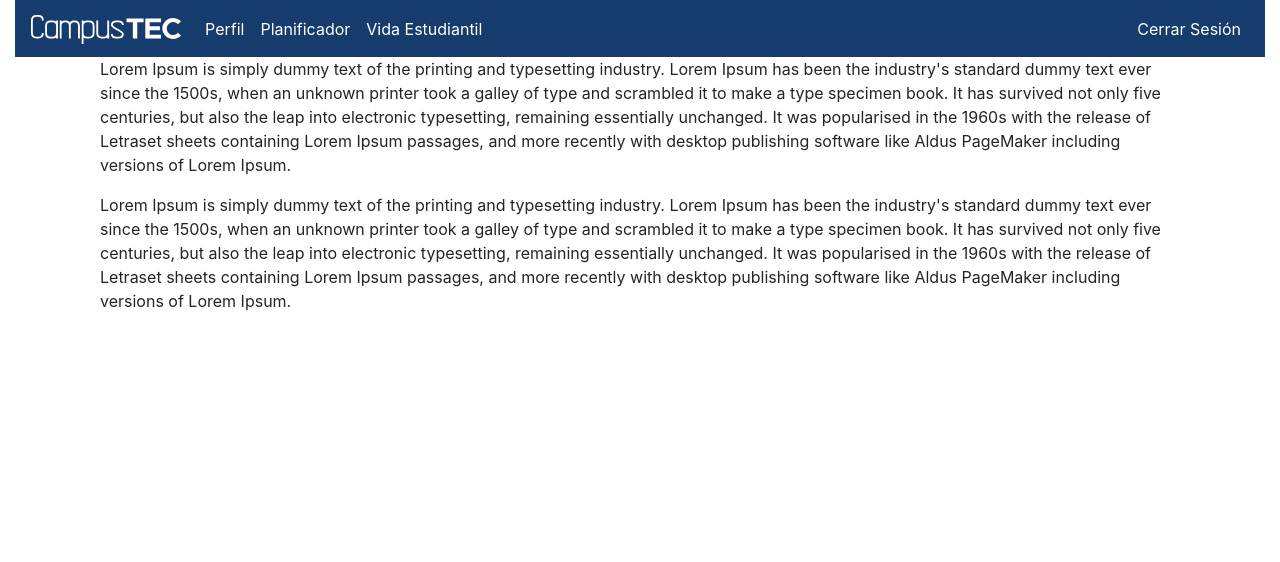
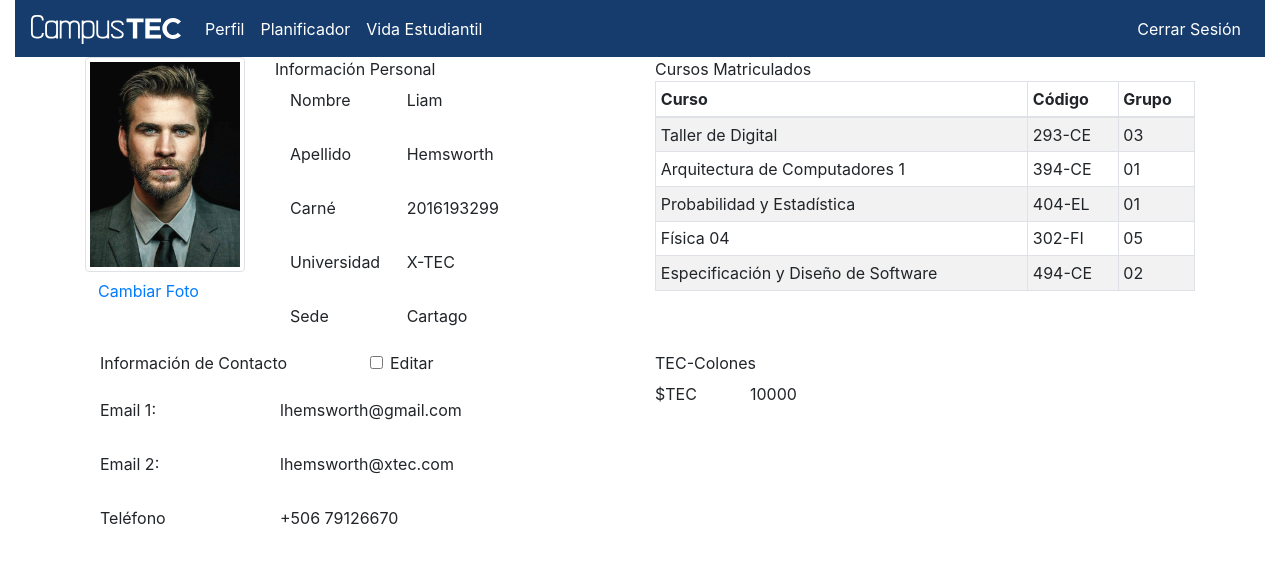
Before and after one commit to VOID07/Campus-TEC, a React (Create React App) app in the folder front-end/: page /profile in a window 1280 px wide. Shown: the top 562 px of the page. Built offline with nearby package versions, Linux system fonts and the light colour scheme.

Commit message:
version estatica

```diff
--- a/front-end/src/componets/perfil-estudiante/index.jsx
+++ b/front-end/src/componets/perfil-estudiante/index.jsx
@@ -1,17 +1,18 @@
 import React from "react";
 import Container from "react-bootstrap/Container";
 import Row from 'react-bootstrap/Row';
-import Col from 'react-bootstrap/Col'
-import Form from "react-bootstrap/Form";
-import Button from "react-bootstrap/Button";
-import Card from "react-bootstrap/Card";
-import Navbar from "react-bootstrap/Navbar";
+import Col from 'react-bootstrap/Col';
+import Table from 'react-bootstrap/Table';
+import Image from 'react-bootstrap/Image';
+import Button from 'react-bootstrap/Button';
+import Form from 'react-bootstrap/Form';
 import { connect } from "react-redux";
 import { Redirect } from "react-router-dom";
 
 import { setUserPass } from "./../../store/tipo_usuario/action";
 import "./perfil-estudiante.css";
 import logo from "../../img/logo.svg";
+import liam from "../../img/liam.jpg";
 import { NavigationBar } from "../NavigationBar";
 import postUserPassEstudiante from "./../../queries/axios";
 
@@ -38,16 +39,170 @@ class PerfilEstudiante extends React.Component {
           <NavigationBar/>
 
           <Container>
-              <Col>
-                  <p>
-                      Lorem Ipsum is simply dummy text of the printing and typesetting industry. Lorem Ipsum has been the industry's standard dummy text ever since the 1500s, when an unknown printer took a galley of type and scrambled it to make a type specimen book. It has survived not only five centuries, but also the leap into electronic typesetting, remaining essentially unchanged. It was popularised in the 1960s with the release of Letraset sheets containing Lorem Ipsum passages, and more recently with desktop publishing software like Aldus PageMaker including versions of Lorem Ipsum.
-                  </p>
+            <Row>
+              <Col md={{ span: 2}}>
+                <div><Image src={liam} thumbnail /></div>
+                <div><Button variant="link">Cambiar Foto</Button>{' '}</div>
               </Col>
-              <Col>
-                  <p>
-                      Lorem Ipsum is simply dummy text of the printing and typesetting industry. Lorem Ipsum has been the industry's standard dummy text ever since the 1500s, when an unknown printer took a galley of type and scrambled it to make a type specimen book. It has survived not only five centuries, but also the leap into electronic typesetting, remaining essentially unchanged. It was popularised in the 1960s with the release of Letraset sheets containing Lorem Ipsum passages, and more recently with desktop publishing software like Aldus PageMaker including versions of Lorem Ipsum.
-                  </p>
+              <Col md={{ span: 4}}>
+                <div>Información Personal</div>
+                <div>
+                  <Container>
+                    <Form>
+                      <Form.Group as={Row} controlId="formPlaintextEmail">
+                        <Form.Label column sm="4">
+                          Nombre
+                        </Form.Label>
+                        <Col sm="8">
+                          <Form.Control plaintext readOnly defaultValue="Liam" />
+                        </Col>
+                      </Form.Group>
+                      <Form.Group as={Row} controlId="formPlaintextEmail">
+                        <Form.Label column sm="4">
+                          Apellido
+                        </Form.Label>
+                        <Col sm="8">
+                          <Form.Control plaintext readOnly defaultValue="Hemsworth" />
+                        </Col>
+                      </Form.Group>
+                      <Form.Group as={Row} controlId="formPlaintextEmail">
+                        <Form.Label column sm="4">
+                          Carné
+                        </Form.Label>
+                        <Col sm="8">
+                          <Form.Control plaintext readOnly defaultValue="2016193299" />
+                        </Col>
+                      </Form.Group>
+                      <Form.Group as={Row} controlId="formPlaintextEmail">
+                        <Form.Label column sm="4">
+                          Universidad
+                        </Form.Label>
+                        <Col sm="8">
+                          <Form.Control plaintext readOnly defaultValue="X-TEC" />
+                        </Col>
+                      </Form.Group>
+                      <Form.Group as={Row} controlId="formPlaintextEmail">
+                        <Form.Label column sm="4">
+                          Sede
+                        </Form.Label>
+                        <Col sm="8">
+                          <Form.Control plaintext readOnly defaultValue="Cartago" />
+                        </Col>
+                      </Form.Group>
+                    </Form>
+                  </Container>
+                </div>
               </Col>
+              <Col md={{ span: 6}}>
+                <div>Cursos Matriculados</div>
+                <div>
+                  <Table striped bordered hover size="sm">
+                  <thead>
+                  <tr>
+                    <th>Curso</th>
+                    <th>Código</th>
+                    <th>Grupo</th>
+                  </tr>
+                  </thead>
+                  <tbody>
+                  <tr>
+                    <td>Taller de Digital</td>
+                    <td>293-CE</td>
+                    <td>03</td>
+                  </tr>
+                  <tr>
+                    <td>Arquitectura de Computadores 1</td>
+                    <td>394-CE</td>
+                    <td>01</td>
+                  </tr>
+                  <tr>
+                    <td>Probabilidad y Estadística</td>
+                    <td>404-EL</td>
+                    <td>01</td>
+                  </tr>
+                  <tr>
+                    <td>Física 04</td>
+                    <td>302-FI</td>
+                    <td>05</td>
+                  </tr>
+                  <tr>
+                    <td>Especificación y Diseño de Software</td>
+                    <td>494-CE</td>
+                    <td>02</td>
+                  </tr>
+                  </tbody>
+                </Table>
+                </div>
+              </Col>
+            </Row>
+            <Row>
+              <Col md={{ span: 6}}>
+                <div>
+                  <Container>
+                    <Row>
+                      <Col>
+                        Información de Contacto
+                      </Col>
+                      <Col>
+                        <Form>
+                          <Form.Group controlId="formBasicCheckbox">
+                            <Form.Check type="checkbox" label="Editar" />
+                          </Form.Group>
+                        </Form>
+                      </Col>
+                    </Row>
+                  </Container>
+                </div>
+                <div>
+                  <Container>
+                    <Form>
+                      <Form.Group as={Row} controlId="formPlaintextEmail">
+                        <Form.Label column sm="4">
+                          Email 1:
+                        </Form.Label>
+                        <Col sm="8">
+                          <Form.Control plaintext readOnly defaultValue="lhemsworth@gmail.com" />
+                        </Col>
+                      </Form.Group>
+                      <Form.Group as={Row} controlId="formPlaintextEmail">
+                        <Form.Label column sm="4">
+                          Email 2:
+                        </Form.Label>
+                        <Col sm="8">
+                          <Form.Control plaintext readOnly defaultValue="lhemsworth@xtec.com" />
+                        </Col>
+                      </Form.Group>
+                      <Form.Group as={Row} controlId="formPlaintextEmail">
+                        <Form.Label column sm="4">
+                          Teléfono
+                        </Form.Label>
+                        <Col sm="8">
+                          <Form.Control plaintext readOnly defaultValue="+506 79126670" />
+                        </Col>
+                      </Form.Group>
+                    </Form>
+                  </Container>
+                </div>
+              </Col>
+              <Col md={{ span: 6}}>
+                <div>
+                  TEC-Colones
+                </div>
+                <div>
+                  <Form>
+                    <Form.Group as={Row} controlId="formPlaintextEmail">
+                      <Form.Label column sm="2">
+                        $TEC
+                      </Form.Label>
+                      <Col sm="10">
+                        <Form.Control plaintext readOnly defaultValue="10000" />
+                      </Col>
+                    </Form.Group>
+                  </Form>
+                </div>
+              </Col>
+            </Row>
+
           </Container>
 
         </Container>
```
Also changed, not shown: front-end/src/img/liam.jpg (added).
